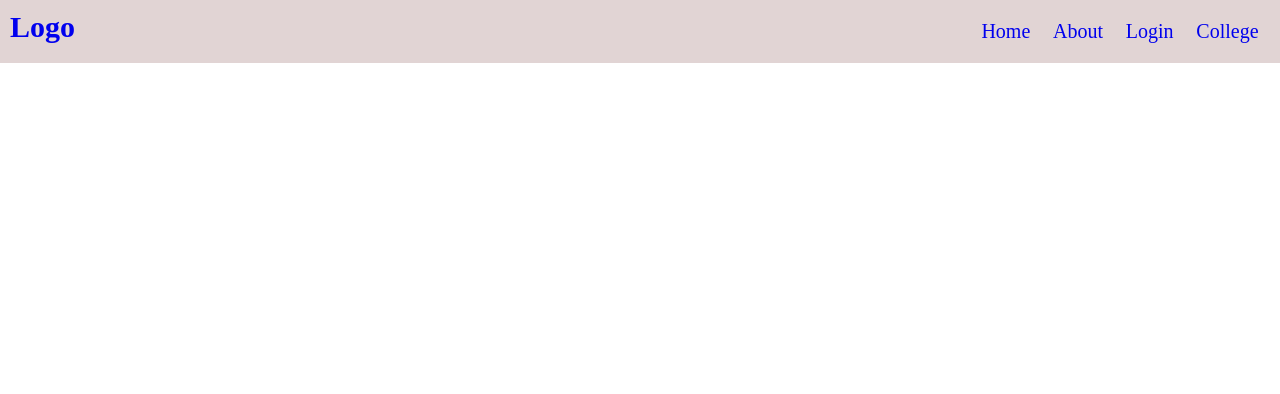
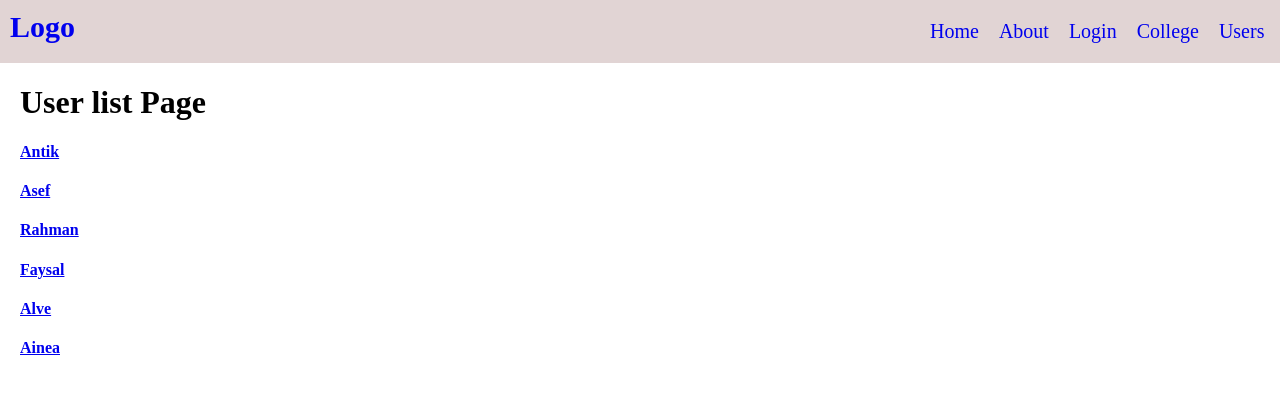
Before and after one commit to AsefRahmanAntik22/React-Router, a React (Vite) app in the folder react-router-7-practice/: page /user in a window 1280 px wide. Shown: the top 394 px of the page. Built offline with nearby package versions, Linux system fonts and the light colour scheme.

Commit message:
Practice Dynamic Route

```diff
--- a/react-router-7-practice/src/App.jsx
+++ b/react-router-7-practice/src/App.jsx
@@ -9,6 +9,8 @@ import College from "./College"
 import Student from "./Student"
 import Departments from "./Department"
 import Details from "./Details"
+import UserList from "./UserList"
+import UserDetails from "./UserDetails"
 function App() {
 
 
@@ -20,6 +22,8 @@ function App() {
         <Route element={<NavBar />}>
           <Route path="/" element={<Home />} />
           <Route path="/about" element={<About />} />
+          <Route path="/user" element={<UserList />} />
+          <Route path="/user/:id" element={<UserDetails />} />
 
           <Route path='user'>
             <Route path="/user/login" element={<Login />} />
--- a/react-router-7-practice/src/NavBar.jsx
+++ b/react-router-7-practice/src/NavBar.jsx
@@ -21,6 +21,9 @@ export default function NavBar(){
                 <li>
                     <Link className="link" to="/college" >College</Link>
                 </li>
+                 <li>
+                    <Link className="link" to="/user" >Users</Link>
+                </li>
             </ul>
 
         </div>
--- /dev/null
+++ b/react-router-7-practice/src/UserDetails.jsx
@@ -0,0 +1,13 @@
+import { Link, useParams } from "react-router"
+
+export default function UserDetails(){
+    const paramsData=useParams();
+    console.log(paramsData.id);
+
+    return <div style={{ marginLeft: 20 }}>
+        <h1>User Detail Page</h1>
+        <h2>User Id is : {paramsData.id}</h2>
+        <h3><Link to="/user"> Back</Link></h3>
+
+    </div>
+}
--- /dev/null
+++ b/react-router-7-practice/src/UserList.jsx
@@ -0,0 +1,22 @@
+import { Link } from "react-router"
+
+export default function UserList(){
+const userData=[
+      {id:1,name:'Antik'},
+        {id:2,name:'Asef'},
+        {id:3,name:'Rahman'},
+        {id:4,name:'Faysal'},
+        {id:5,name:'Alve'},
+        {id:6,name:'Ainea'},
+]
+    return <div style={{ marginLeft: 20 }}>
+        <h1>User list Page</h1>
+        {
+            userData.map((item)=>(
+                <div>
+                <h4><Link to={"/user/"+item.id}>{item.name}</Link></h4>
+                </div>
+            ))
+        }
+    </div>
+}
--- a/react-router-7-practice/src/header.css
+++ b/react-router-7-practice/src/header.css
@@ -13,7 +13,7 @@ body {
     list-style: none;
     margin: auto;
     justify-content: space-around;
-    width: 300px;
+    width: 350px;
 }
 .header ul li{
     padding: 10px;
```
Lines whose indentation alone changed are shown as unchanged.
